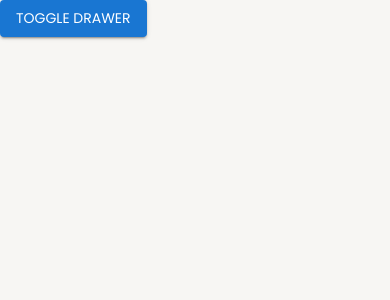
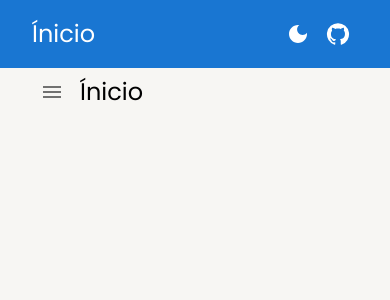
Before and after one commit to limaluan/mui-wiki, a React (Vite) app: page / in a window 390 px wide. Shown: the top 300 px of the page. Built offline with nearby package versions, Linux system fonts and the light colour scheme.

Commit message:
feat: PageLayout responsivity and Theme Switch...
 - adds: Header
 - adds: Theme Switch funcionality
 - styles: PageLAyout Responsivity for each screen

```diff
--- a/index.html
+++ b/index.html
@@ -2,7 +2,7 @@
 <html lang="pt-BR">
   <head>
     <meta charset="UTF-8" />
-    <link rel="shortcut icon" href="/public/favicon.svg" type="image/svg" />
+    <link rel="shortcut icon" href="/favicon.svg" type="image/svg" />
     <meta name="viewport" content="width=device-width, initial-scale=1.0" />
     <!-- FONTS -->
     <link rel="preconnect" href="https://fonts.googleapis.com" />
--- a/package.json
+++ b/package.json
@@ -11,6 +11,7 @@
   "dependencies": {
     "@emotion/react": "^11.10.6",
     "@emotion/styled": "^11.10.6",
+    "@mui/icons-material": "^5.11.11",
     "@mui/material": "^5.11.12",
     "react": "^18.2.0",
     "react-dom": "^18.2.0",
--- /dev/null
+++ b/src/pages/Home.tsx
@@ -0,0 +1,10 @@
+import { Typography } from "@mui/material";
+import { PageLayout } from "../shared/layouts";
+
+export const Home = () => {
+  return (
+    <PageLayout title="Ínicio">
+      <Typography></Typography>
+    </PageLayout>
+  );
+}
--- /dev/null
+++ b/src/pages/Instalacao.tsx
@@ -0,0 +1,9 @@
+import { PageLayout } from "../shared/layouts";
+
+export const Instalacao = () => {
+  return (
+    <PageLayout title="Instalando o MUI">
+
+    </PageLayout>
+  );
+}
--- /dev/null
+++ b/src/pages/index.ts
@@ -0,0 +1,2 @@
+export * from './Home';
+export * from './Instalacao';
--- a/src/routes/index.tsx
+++ b/src/routes/index.tsx
@@ -1,24 +1,11 @@
-import { Button } from '@mui/material';
 import { Route, Routes } from 'react-router-dom';
-import { useDrawerContext } from '../shared/contexts';
+import { Home, Instalacao } from '../pages';
 
 export const AppRoutes = () => {
-  const { toggleDrawerOpen } = useDrawerContext();
-
   return (
     <Routes>
-      <Route
-        path="/"
-        element={
-          <Button
-            variant="contained"
-            color="primary"
-            onClick={toggleDrawerOpen}
-          >
-            Toggle Drawer
-          </Button>
-        }
-      />
+      <Route path="/" element={<Home />} />
+      <Route path="/instalando" element={<Instalacao />} />
     </Routes>
   );
 };
--- a/src/shared/components/SideNav/index.tsx
+++ b/src/shared/components/SideNav/index.tsx
@@ -29,7 +29,7 @@ export const SideNav = ({ children }: ISideNavProps) => {
   const [search, setSearch] = useState('');
 
   const sidenavItems: ISideNavItem[] = [
-    { title: 'PERSONALIZAÇÃO', subItems: ['Temas'] },
+    { title: 'INICIANDO', subItems: ['Instalando'] },
     { title: 'ELEMENTOS', subItems: ['Box', 'Mates'] },
   ];
 
@@ -87,8 +87,8 @@ export const SideNav = ({ children }: ISideNavProps) => {
                     subItem.toLowerCase().includes(search.toLowerCase())
                   );
             })
-            .map((item) => (
-              <>
+            .map((item, index) => (
+              <Box key={index} display="flex" flexDirection="column" gap={theme.spacing(1)}>
                 <Typography
                   style={{ cursor: 'default' }}
                   fontWeight="700"
@@ -97,19 +97,20 @@ export const SideNav = ({ children }: ISideNavProps) => {
                 >
                   {item.title}
                 </Typography>
-                {item.subItems.map((item) => (
+                {item.subItems.map((item, index) => (
                   <Link
-                    href="#"
+                    href={item.toLowerCase()}
                     underline="hover"
                     width="fit-content"
                     color={theme.palette.primary.main}
+                    key={index}
                   >
                     <Typography marginLeft={theme.spacing(2.5)}>
                       {item}
                     </Typography>
                   </Link>
                 ))}
-              </>
+              </Box>
             ))}
         </Box>
       </Drawer>
--- /dev/null
+++ b/src/shared/layouts/PageLayout.tsx
@@ -0,0 +1,103 @@
+import { IconButton, Typography, useMediaQuery, useTheme } from '@mui/material';
+import { Box } from '@mui/system';
+
+import { useAppThemeContext, useDrawerContext } from '../contexts';
+
+import GitHubIcon from '@mui/icons-material/GitHub';
+import MenuIcon from '@mui/icons-material/Menu';
+import LightModeIcon from '@mui/icons-material/LightMode';
+import DarkModeIcon from '@mui/icons-material/DarkMode';
+
+interface IBasePageProps {
+  children: React.ReactNode;
+  title: string;
+}
+
+export const PageLayout = ({ children, title }: IBasePageProps) => {
+  const theme = useTheme();
+
+  // Media Queries
+  const smDown = useMediaQuery(theme.breakpoints.down('sm'));
+  const mdDown = useMediaQuery(theme.breakpoints.down('md'));
+
+  // States  and Contexts
+  const { themeName, toggleTheme } = useAppThemeContext();
+  const { toggleDrawerOpen } = useDrawerContext();
+
+  return (
+    <Box height="100%" display="flex" flexDirection="column">
+      {/* HEADER */}
+      <Box
+        width="100%"
+        height="8vh"
+        color={theme.palette.primary.contrastText}
+        style={{ background: theme.palette.primary.main }}
+        paddingX={4}
+        boxSizing="border-box"
+        display="flex"
+        alignItems="center"
+        justifyContent="space-between"
+      >
+        <Typography
+          variant="h5"
+          component="a"
+          color={theme.palette.primary.contrastText}
+          href="/"
+          style={{ textDecoration: 'none' }}
+        >
+          Ínicio
+        </Typography>
+
+        <Box display="flex" alignItems="center">
+          {themeName === 'light' ? (
+            <IconButton onClick={toggleTheme}>
+              <DarkModeIcon
+                style={{ color: theme.palette.primary.contrastText }}
+              />
+            </IconButton>
+          ) : (
+            <IconButton onClick={toggleTheme}>
+              <LightModeIcon
+                style={{ color: theme.palette.primary.contrastText }}
+              />
+            </IconButton>
+          )}
+
+          <IconButton
+            href="https://github.com/limaluan/mui-wiki"
+            target="_blank"
+          >
+            <GitHubIcon style={{ color: theme.palette.primary.contrastText }} />
+          </IconButton>
+        </Box>
+      </Box>
+
+      {/* CONTENT */}
+      <Box
+        paddingX={4}
+        display="flex"
+        alignItems="center"
+        height={theme.spacing(smDown ? 6 : mdDown ? 8 : 12)}
+        gap={1}
+      >
+        {smDown && (
+          <IconButton onClick={toggleDrawerOpen}>
+            <MenuIcon />
+          </IconButton>
+        )}
+        <Typography
+          variant={smDown ? 'h5' : mdDown ? 'h4' : 'h3'}
+          whiteSpace="nowrap"
+          overflow="hidden"
+          textOverflow="ellipsis"
+        >
+          {title}
+        </Typography>
+      </Box>
+
+      <Box flex={1} overflow="auto">
+        {children}
+      </Box>
+    </Box>
+  );
+};
--- /dev/null
+++ b/src/shared/layouts/index.ts
@@ -0,0 +1 @@
+export * from './PageLayout';
--- a/src/shared/themes/Dark.ts
+++ b/src/shared/themes/Dark.ts
@@ -4,8 +4,12 @@ import { blue, blueGrey } from '@mui/material/colors';
 export const DarkTheme = createTheme({
   typography: {
     fontFamily: 'Poppins',
+    allVariants: {
+      color: '#fff',
+    },
   },
   palette: {
+    mode: 'dark',
     primary: {
       main: blue[700],
       dark: blue[800],
```
Also changed, not shown: 1 other file (tests, documents, lock files or other folders).
